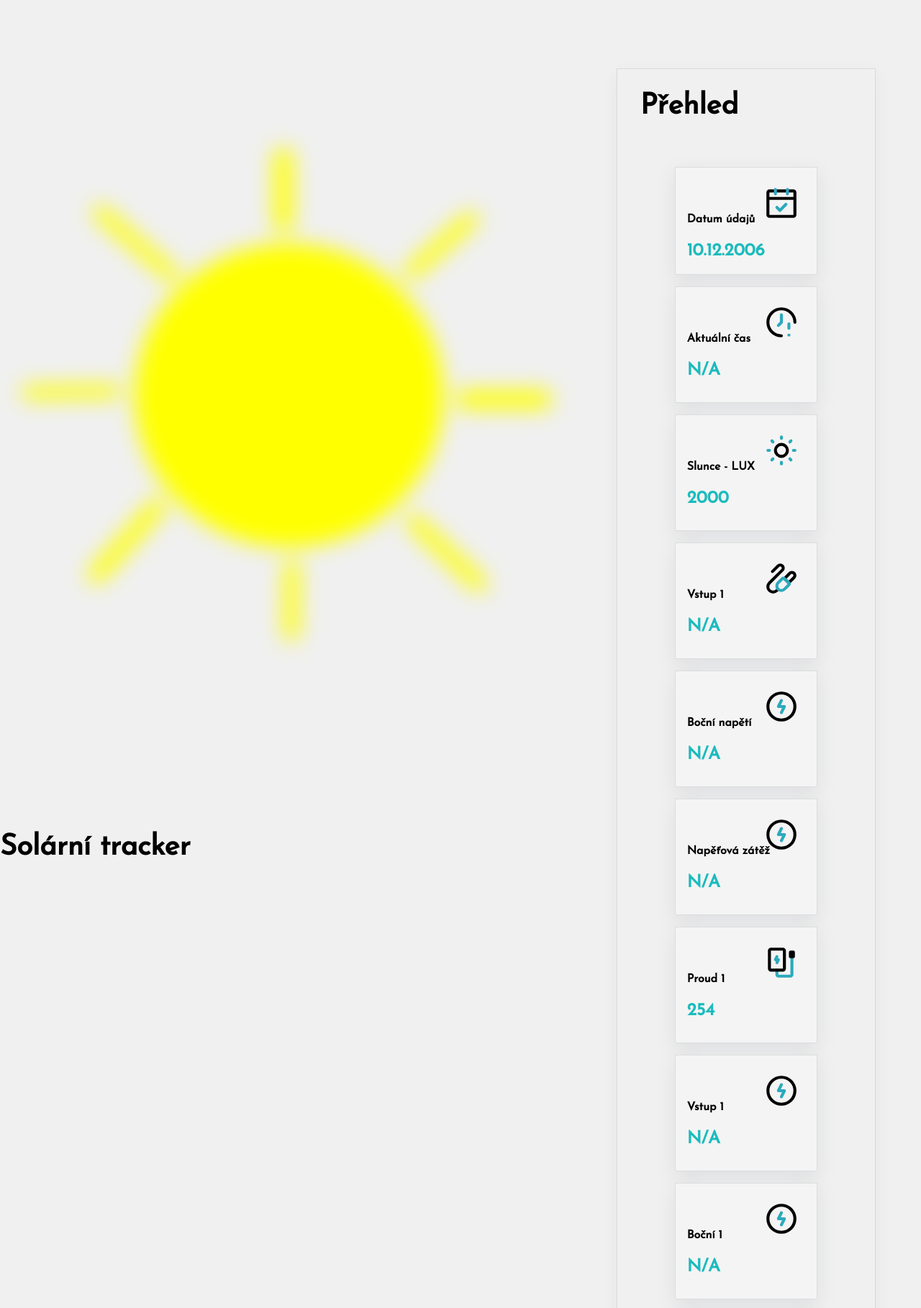
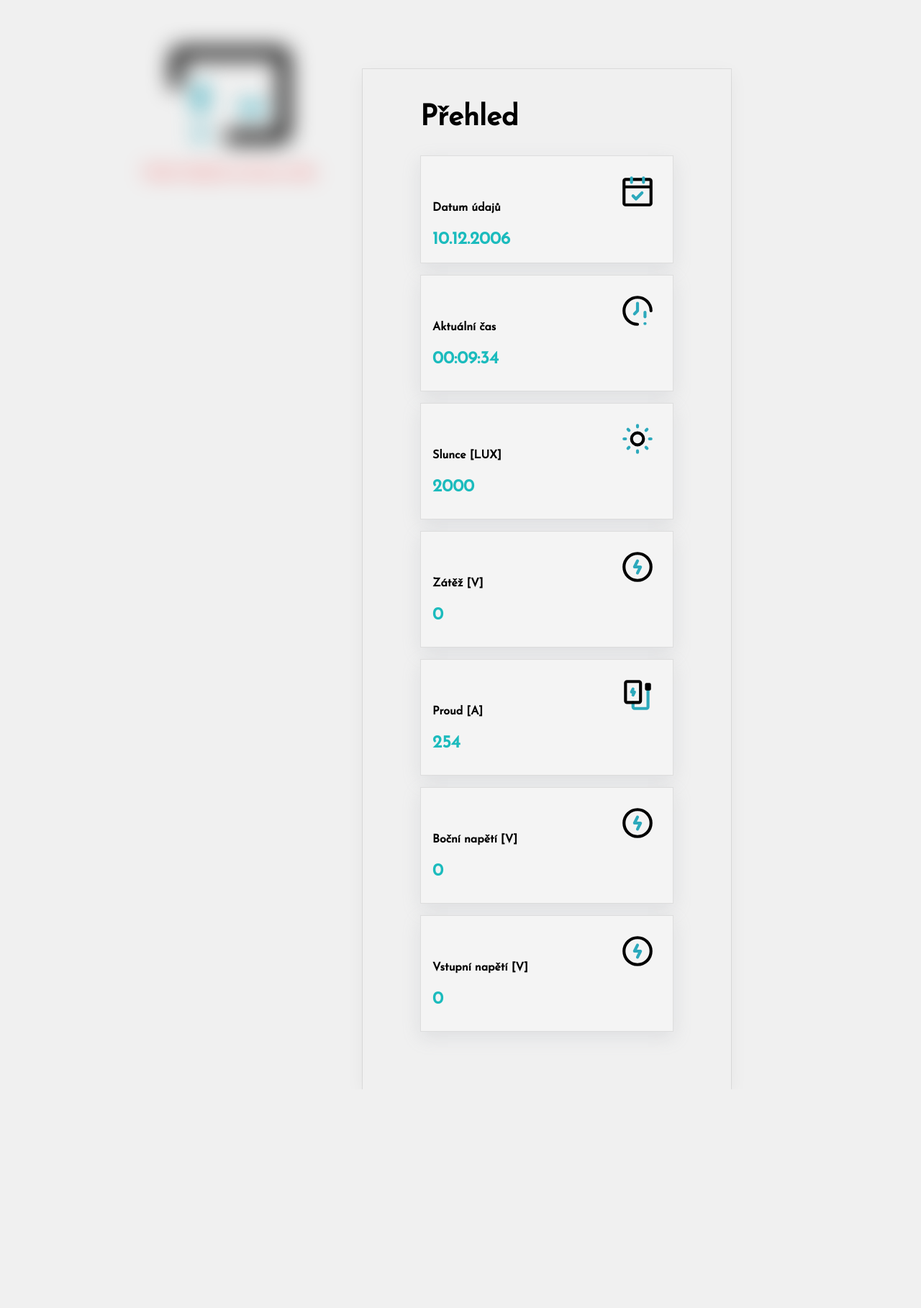
Before and after one commit to AmaneDev/fve_v4mobility_rpiWebserver, a PHP site: page / in a window 1280 px wide. Shown: the part 102-1920 px from the top of the page at 72% size. After the commit the page ends 1616 px from the top, so only its background shows below. Run offline with PHP 8.4, Linux system fonts and the light colour scheme; data comes from the database, SQL or seed files in the repository; both versions use the stored data as it was after the commit; data that the repository does not hold is empty.

Commit message:
finalizace hp, pridani weatherWidgetu, agregace vstupu a vystupu pro zobrazeni jejcih souctu, uprava error handlingu, uprava intervalu refreshu na hp, uprava mapovani

```diff
--- a/pages/home.php
+++ b/pages/home.php
@@ -1,16 +1,17 @@
+<script src="/scripts/weatherAnim.js"></script>
 <section class="home">
     <div class="sunLeft">
         <div class="weatherAnim" id="weatherAnim">
             <div class="weatherAnimContainer" id="weatherAnimContainer">
-                <img src="/img/weatherWidget/sun.svg" alt="" class="sun">
-                <img class="cloud" src="/img/weatherWidget/cloud.svg" alt="" style="display:none" class="cloud">
+                <img src="/img/weatherWidget/sun.svg" alt="" class="sun" >
+                <img class="cloud" src="/img/weatherWidget/cloud.svg" alt=""  class="cloud" style="display:none">
             </div>
-            <h1>Solární tracker</h1>
+            <!--<h1>Solární tracker</h1>-->
         </div>
     </div>
     <div class="statsRight">
         <div class="statsTable">
-            <h1>Přehled</h1>
+            <h1 class="statsHeader">Přehled</h1>
             <div class="statsGridCols" id="homeTiles">
                 <?php
                     require_once $_SERVER['DOCUMENT_ROOT'].'/webBase/TileData.php';
@@ -20,7 +21,7 @@
                     $items = $fetcher->getItems();
                     $errorMessage = $fetcher->getErrorMessage();
 
-                    $keyMapping = [
+                    /*$keyMapping = [
                         'datum' => 'Datum údajů',
                         'cas' => 'Aktuální čas',
                         'intenzitaS' => 'Slunce - LUX',
@@ -40,7 +41,7 @@
                         'bocniV3' => 'Boční 3',
                         'zatezV3' => 'Zátěž 3',
                         'proud3' => 'Proud 3'
-                    ];
+                    ];*/
 
                     if (!empty($items)) {
                         $item = $items[0];
@@ -69,63 +70,107 @@
     fetch('<?php echo $apiUrl; ?>')
         .then(response => response.json())
         .then(data => {
+            const resultDiv = document.getElementById('homeTiles');
+            resultDiv.innerHTML = '';
+
+            if (data.status !== 'success' || data.data.length === 0) {
+                return showError(resultDiv, data.message || 'Žádná data nejsou k dispozici.');
+            }
+
+            const item = data.data[0];
+
+            // mapovani klicu
             const keyMapping = {
                 datum: 'Datum údajů',
                 cas: 'Aktuální čas',
-                    intenzitaS: 'Slunce - LUX',
+                intenzitaS: 'Slunce [LUX]',
                 vstupVI: 'Vstup 1',
                 vstupV2: 'Vstup 2',
                 vstupV3: 'Vstup 3',
                 bocniVI: 'Boční napětí',
                 zatezVI: 'Napěťová zátěž',
                 proudI: 'Proud 1',
-                    vstupV1: 'Vstup 1',
-                    bocniV1: 'Boční 1',
-                    zatezV1: 'Zátěž 1',
-                    proud1: 'Proud 1',
-                    bocniV2: 'Boční 2',
-                    zatezV2: 'Zátěž 2',
-                    proud2: 'Proud 2',
-                    bocniV3: 'Boční 3',
-                    zatezV3: 'Zátěž 3',
-                    proud3: 'Proud 3'
             };
 
-                const resultDiv = document.getElementById('homeTiles');
-                resultDiv.innerHTML = '';
 
-                if (data.status === 'success' && data.data.length > 0) {
-                    data.data.forEach(item => {
+            const aggregates = {
+                zatez: { label: 'Zátěž [V]', keys: [] },
+                proud: { label: 'Proud [A]', keys: [] },
+                bocni: { label: 'Boční napětí [V]', keys: [] },
+                vstup: { label: 'Vstupní napětí [V]', keys: [] },
+            };
+
+            const otherTiles = [];
+
+            // Sort values into aggregates or others
             for (const [key, value] of Object.entries(item)) {
-                            const displayKey = keyMapping[key] || key;
+                let matched = false;
+
+                for (const aggKey in aggregates) {
+                    if (key.toLowerCase().startsWith(aggKey)) {
+                        aggregates[aggKey].keys.push(parseFloat(value) || 0);
+                        matched = true;
+                        break;
+                    }
+                }
+
+                if (!matched) {
+                    otherTiles.push({
+                        key,
+                        label: keyMapping[key] || key,
+                        value: value ?? 'N/A'
+                    });
+                }
+            }
+
+
+            // renderovani ostatnich dlazdic (bez scitani)
+            otherTiles.forEach(tile => {
+                renderTile(resultDiv, tile.key, tile.label, tile.value);
+            });
+
+            // renderovani agregovanych dlazdic s hodnotami
+            for (const [aggKey, agg] of Object.entries(aggregates)) {
+                const total = agg.keys.reduce((a, b) => a + b, 0);
+                //renderTile(resultDiv, aggKey, agg.label, total.toFixed(2));  //dve desetinny mista
+                renderTile(resultDiv, aggKey, agg.label, Math.round(total)); //zaokroouhleni
+
+            }
+
+
+
+        })
+        .catch(error => { //fallback pro error
+            console.error('Error fetching data:', error);
+            showError(document.getElementById('homeTiles'), 'Chyba při načítání dat.');
+        });
+    }
+
+    function renderTile(container, key, label, value) {   //finalni renderovani dlazdic
         const tile = document.createElement('div');
         tile.className = `tile tile-${key}`;
-                            tile.innerHTML = `<h1>${displayKey}</h1><p>${value ?? 'N/A'}</p>`;
-                            resultDiv.appendChild(tile);
+        tile.innerHTML = `<h1>${label}</h1><p>${value}</p>`;
+        container.appendChild(tile);
     }
-                    });
-                } else {
+
+    function showError(container, message) {  //zobrazi 500 pri chybe
         const errorDiv = document.createElement('div');
         errorDiv.className = 'errDiv';
         errorDiv.innerHTML = `
-                        <p>${data.message || 'No data available.'}</p>
+            <p>${message}</p>
             <img class="err500" src="/img/500.svg">
         `;
-                    resultDiv.appendChild(errorDiv);
-                }
-            })
-            .catch(error => {
-                console.error('Error fetching data:', error);
-            });
+        container.appendChild(errorDiv);
     }
 
-    function getRealTime() {
+
+    function getRealTime() {  //ziskani real time
         const now = new Date();
         const options = { hour: '2-digit', minute: '2-digit', second: '2-digit' };
         return now.toLocaleTimeString('cs-CZ', options);
     }
 
-    function updateTimeOnTile(){
+    function updateTimeOnTile(){   //aktualizuje cas primo na dlazdici z casem asynchronne oproti zbytku
         const timeTile = document.querySelector('.tile-cas');
         if (timeTile) {
             const p = timeTile.querySelector('p');
@@ -134,6 +179,10 @@
     }
 
     refreshData();
-    setInterval(refreshData, 1500);    // Každých 1,5s nové hodnoty
+    const item = { intenzitaS: <?php echo json_encode($items[0]['intenzitaS'] ?? null); ?> };
+    getWeatherAnim(item);
+    setInterval(refreshData, 10000);    // Každých 10s nové hodnoty
     setInterval(updateTimeOnTile, 1000); // Každou sekundu aktualizace času
 </script>
+
+<?php //echo json_encode($items[0]['intenzitaS'] ?? null); //dbg ?>
--- a/scripts/weatherAnim.js
+++ b/scripts/weatherAnim.js
@@ -0,0 +1,48 @@
+// animace pocasi podle intenzity svetla
+
+function fadeIn(el) {
+    el.style.opacity = 0;
+    el.style.display = 'block';
+    el.classList.add('fade-in');
+}
+
+function fadeOut(el) {
+    el.style.opacity = 0;
+    setTimeout(() => {
+        el.style.display = 'none';
+    }, 500); // musí být shodné s časem animace
+}
+
+
+function getWeatherAnim(item) {
+    const lux = parseFloat(item.intenzitaS);
+    const sunImg = document.querySelector('.sun');
+    const cloudImg = document.querySelector('.cloud');
+    const container = document.getElementById('weatherAnimContainer');
+
+    sunImg.classList.remove('rotate', 'fade-in');
+    cloudImg.classList.remove('fade-in');
+
+    if (!isNaN(lux)) {
+        if (lux === 0) {
+            // chybna data - skryje se vse
+            fadeOut(sunImg);
+            fadeOut(cloudImg);
+        } else if (lux > 0 && lux <= 5000) {
+            fadeOut(sunImg);
+            fadeIn(cloudImg);
+        } else if (lux > 5000 && lux <= 32000) {
+            fadeOut(cloudImg);
+            fadeIn(sunImg);
+            sunImg.classList.add('rotate');
+        } else {
+            // mimo očekávaný rozsah
+            fadeOut(sunImg);
+            fadeOut(cloudImg);
+            showError(container, 'Chyba: Intenzita světla mimo rozsah.');
+            container.style.filter = 'none';
+        }
+    } else {
+        showError(container, 'Chyba: Neplatná intenzita světla.');
+    }
+}
--- a/style.css
+++ b/style.css
@@ -166,6 +166,7 @@ h1{
 section.home{
     height: 100vh;
     display: flex;
+    justify-content: center;
 
 }
 section.home.sunLeft{
@@ -199,11 +200,51 @@ section.home.sunLeft{
     background-size: 50px 50px;
     padding: 4rem 0 2rem 1em !important;
 }
-.tile h1{
+.statsGridCols .tile h1{
     font-size: 1rem !important;
 }
-.tile p{
+.statsGridCols .tile p{
     font-size: 1.5rem !important;
+}
+.statsHeader{
+    margin: 1rem 0 -2rem 3rem;
+}
+
+/*mapovani bgimg dlazdic pro hp*/
+
+.tile-zatez{
+    background-image: url('/img/tileIcons/lightning.svg');
+}
+.tile-proud{
+    background-image: url('/img/tileIcons/proud_battery.svg');
+}
+.tile-bocni{
+    background-image: url('/img/tileIcons/lightning.svg');
+}
+.tile-vstup{
+    background-image: url('/img/tileIcons/lightning.svg');
+}
+
+/*weatherAnim*/
+
+.sun, .cloud {
+    transition: opacity 0.5s ease-in-out;
+    opacity: 0;
+    display: none;
+    max-width: 100%;
+}
+
+.fade-in {
+    opacity: 1 !important;
+}
+
+@keyframes spin {
+    from { transform: rotate(0deg); }
+    to   { transform: rotate(360deg); }
+}
+
+.rotate {
+    animation: spin 20s linear infinite;
 }
 
 
```
Also changed, not shown: sensordata.db. Lines whose indentation alone changed are shown as unchanged.
